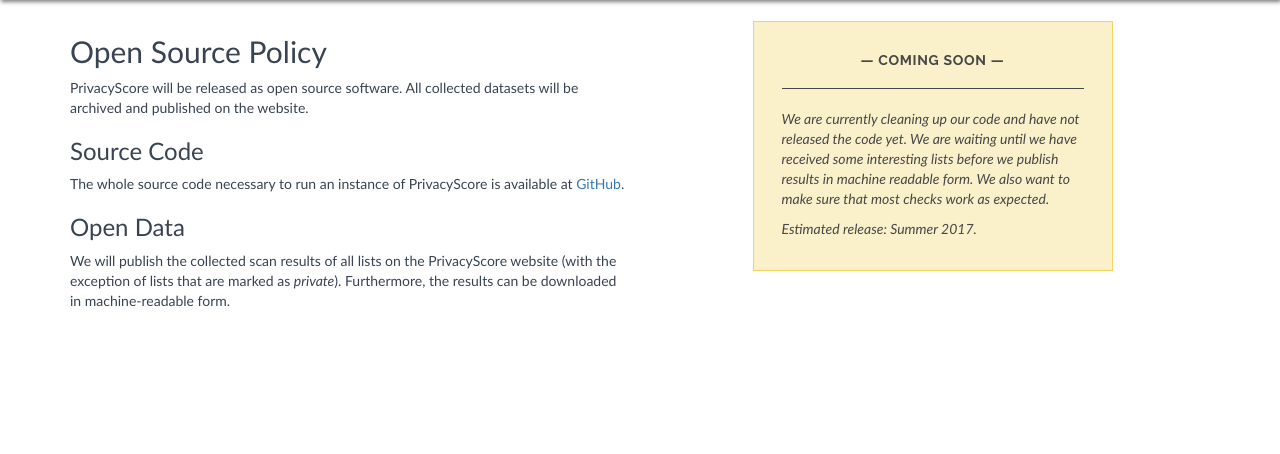
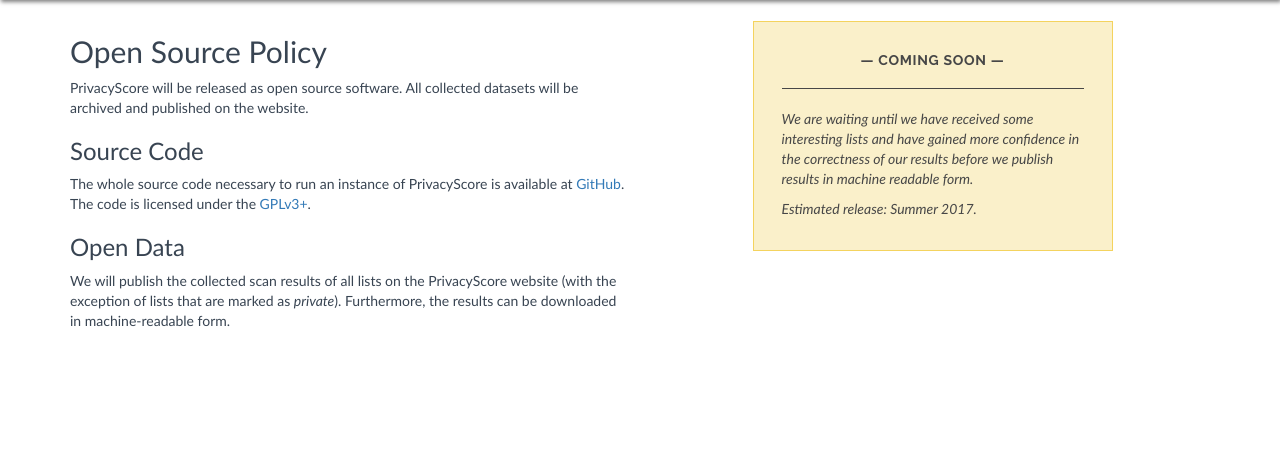
Before and after one commit to PrivacyScore/PrivacyScore, a Django app: template privacyscore/frontend/templates/frontend/code.html in a window 1280 px wide. Shown: the part 70-524 px from the top of the page. Run offline with Django 3.2, Linux system fonts and the light colour scheme; the template is opened without the code that fills it, so the values that code supplies are empty; parts of the project's set-up code (start-up, migrations or seed data) failed here and were passed over; some libraries are stand-ins or nearby versions; some web fonts are replaced.

Commit message:
Update the Code page to reference repo

```diff
--- a/privacyscore/frontend/templates/frontend/code.html
+++ b/privacyscore/frontend/templates/frontend/code.html
@@ -13,7 +13,7 @@
         <p>PrivacyScore will be released as open source software. All collected datasets will be archived and published on the website.</p>
 
         <h3>Source Code</h3>
-        <p>The whole source code necessary to run an instance of PrivacyScore is available at <a href="https://github.com/PrivacyScore">GitHub</a>.</p>
+        <p>The whole source code necessary to run an instance of PrivacyScore is available at <a href="https://github.com/PrivacyScore/PrivacyScore">GitHub</a>. The code is licensed under the <a href="https://github.com/PrivacyScore/PrivacyScore/blob/master/LICENSE">GPLv3+</a>.</p>
 
         <h3>Open Data</h3>
         <p>We will publish the collected scan results of all lists on the PrivacyScore website (with the exception of lists that are marked as <em>private</em>). Furthermore, the results can be downloaded in machine-readable form.</p>
@@ -26,7 +26,7 @@
             <div class="improvements">
                 <h5>&mdash; COMING SOON &mdash; </h5>
                 <hr>
-                <p><em>We are currently cleaning up our code and have not released the code yet. We are waiting until we have received some interesting lists before we publish results in machine readable form. We also want to make sure that most checks work as expected.</em>
+                <p><em>We are waiting until we have received some interesting lists and have gained more confidence in the correctness of our results before we publish results in machine readable form.</em>
                     <p><em>Estimated release: Summer 2017.</em></p>
                 </div>
             </div>
```
